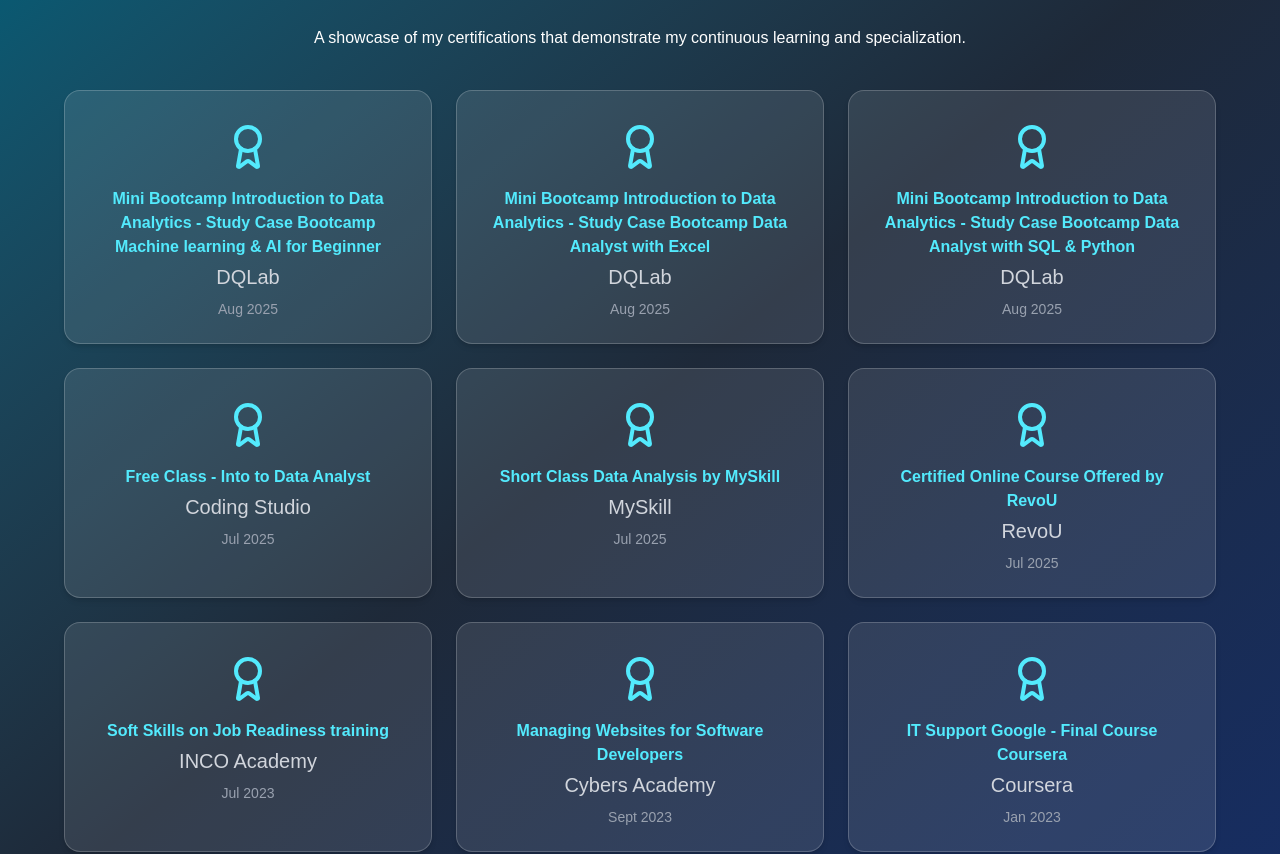
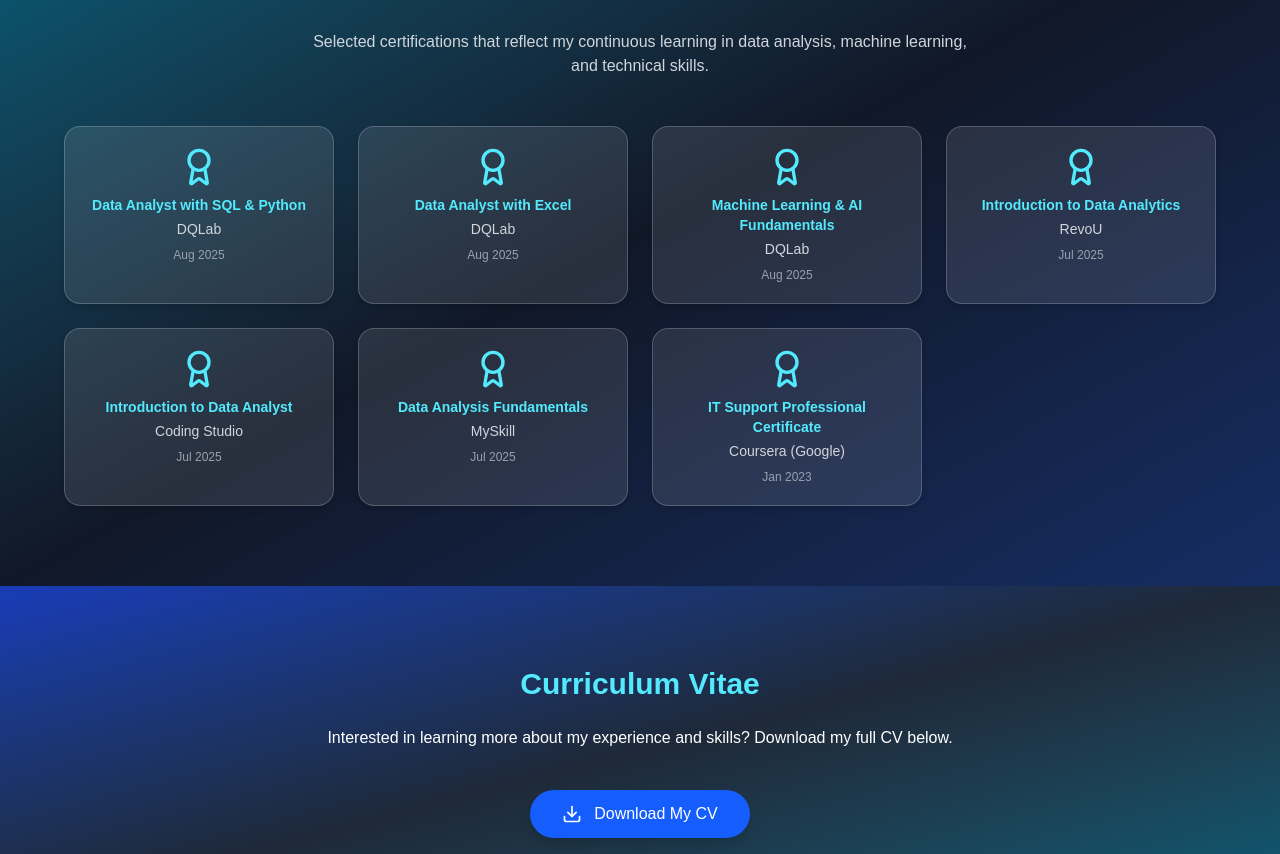
Before and after one commit to rehanasalsabilla/Portfolio-Website-About-Me, a React (Vite) app: page / in a window 1280 px wide. Shown: the part 3582-4436 px from the top of the page. Built offline with nearby package versions, Linux system fonts and the light colour scheme.

Commit message:
Certification

```diff
--- a/src/components/Certifications.jsx
+++ b/src/components/Certifications.jsx
@@ -4,86 +4,86 @@
 const Certifications = () => {
   const certificates = [
     {
-      title: "Mini Bootcamp Introduction to Data Analytics - Study Case Bootcamp Machine learning & AI for Beginner",
+      title: "Data Analyst with SQL & Python",
+      issuer: "DQLab",
+      date: "Aug 2025",
+      link: "https://academy.dqlab.id/certificate/pdf/DQLABMB7SPBKWMLN",
+    },
+    {
+      title: "Data Analyst with Excel",
+      issuer: "DQLab",
+      date: "Aug 2025",
+      link: "https://academy.dqlab.id//certificate/pdf/DQLABMB7EXCFKGDOT",
+    },
+    {
+      title: "Machine Learning & AI Fundamentals",
       issuer: "DQLab",
       date: "Aug 2025",
       link: "https://academy.dqlab.id/certificate/pdf/DQLABMB7MAIKWBDIE",
     },
     {
-      title: "Mini Bootcamp Introduction to Data Analytics - Study Case Bootcamp Data Analyst with Excel",
-      issuer: "DQLab",
-      date: "Aug 2025",
-      link: "https://academy.dqlab.id//certificate/pdf/DQLABMB7EXCFKGDOT",
+      title: "Introduction to Data Analytics",
+      issuer: "RevoU",
+      date: "Jul 2025",
+      link: "https://drive.google.com/file/d/1e0WgHgZ8fNNAdORwOb_BPwt1I-GzQBiC/view",
     },
     {
-      title: "Mini Bootcamp Introduction to Data Analytics - Study Case Bootcamp Data Analyst with SQL & Python",
-      issuer: "DQLab",
-      date: "Aug 2025",
-      link: "https://academy.dqlab.id/certificate/pdf/DQLABMB7SPBKWMLN",
-    },
-    {
-      title: "Free Class - Into to Data Analyst",
+      title: "Introduction to Data Analyst",
       issuer: "Coding Studio",
       date: "Jul 2025",
       link: "https://drive.google.com/file/d/1sc_cWOaCbK7j6wRJOn29MUN-TYmapu3f/view?usp=sharing",
     },
     {
-      title: "Short Class Data Analysis by MySkill",
+      title: "Data Analysis Fundamentals",
       issuer: "MySkill",
       date: "Jul 2025",
       link: "https://drive.google.com/file/d/1HuE8qzdCKe9iUTMd4K2OR0baSntXLffN/view",
     },
     {
-      title: "Certified Online Course Offered by RevoU",
-      issuer: "RevoU",
-      date: "Jul 2025",
-      link: "https://drive.google.com/file/d/1e0WgHgZ8fNNAdORwOb_BPwt1I-GzQBiC/view",
-    },
-    {
-      title: "Soft Skills on Job Readiness training",
-      issuer: "INCO Academy",
-      date: "Jul 2023",
-      link: "https://drive.google.com/file/d/1ZoDjDcjpBInvaYOFpkiwrl7L5I_6pQ8c/view?usp=sharing",
-    },
-    {
-      title: "Managing Websites for Software Developers",
-      issuer: "Cybers Academy",
-      date: "Sept 2023",
-      link: "https://drive.google.com/file/d/1c1N0y0xbCvHmhL2QwNKH0wrnbgcyl4lf/view?usp=sharing",
-    },
-    {
-      title: "IT Support Google - Final Course Coursera",
-      issuer: "Coursera",
+      title: "IT Support Professional Certificate",
+      issuer: "Coursera (Google)",
       date: "Jan 2023",
       link: "https://www.coursera.org/account/accomplishments/professional-cert/DWPFVY6MZLUE",
     },
   ];
 
   return (
-    <section id="certifications" className="bg-linear-to-br from-cyan-800 via-gray-800 to-[#162d64] text-white py-20 px-6 md:px-16">
-      <div className="max-w-6xl mx-auto text-center">
-        <h2 className="text-3xl font-bold text-cyan-300 mb-6">Certifications</h2>
-        <p className="text-white-600 mb-10">
-          A showcase of my certifications that demonstrate my continuous learning and specialization.
+    <section
+      id="certifications"
+      className="bg-linear-to-br from-cyan-800 via-gray-900 to-[#162d64] text-white py-20 px-6 md:px-16"
+    >
+      <div className="max-w-7xl mx-auto text-center">
+        <h2 className="text-4xl font-bold text-cyan-300 mb-6">
+          Certifications
+        </h2>
+        <p className="text-gray-300 mb-12 max-w-2xl mx-auto">
+          Selected certifications that reflect my continuous learning in data analysis,
+          machine learning, and technical skills.
         </p>
 
-        <div className="grid md:grid-cols-3 gap-6">
+        {/* GRID 4 KOLOM */}
+        <div className="grid grid-cols-2 md:grid-cols-4 gap-6">
           {certificates.map((cert, index) => (
             <a
               key={index}
               href={cert.link}
               target="_blank"
               rel="noopener noreferrer"
-  className="bg-white/10 rounded-2xl shadow-md border border-white/20 p-6 transition duration-300 hover:shadow-xl hover:scale-105"
+              className="bg-white/10 rounded-2xl shadow-md border border-white/20 p-5 transition duration-300 hover:shadow-xl hover:scale-105"
             >
               <div className="flex flex-col items-center text-center">
-    <Award className="w-12 h-16 text-cyan-300 mb-2" />
-    <h3 className="text-l font-semibold text-cyan-300">{cert.title}</h3>
-    <p className="text-gray-300 text-xl mt-1">{cert.issuer}</p>
-    <span className="text-sm text-gray-400 mt-2">{cert.date}</span>
+                <Award className="w-10 h-10 text-cyan-300 mb-2" />
+                <h3 className="text-sm font-semibold text-cyan-300">
+                  {cert.title}
+                </h3>
+                <p className="text-gray-300 text-sm mt-1">
+                  {cert.issuer}
+                </p>
+                <span className="text-xs text-gray-400 mt-2">
+                  {cert.date}
+                </span>
               </div>
             </a>
-
           ))}
         </div>
       </div>
```
Lines whose indentation alone changed are shown as unchanged.
